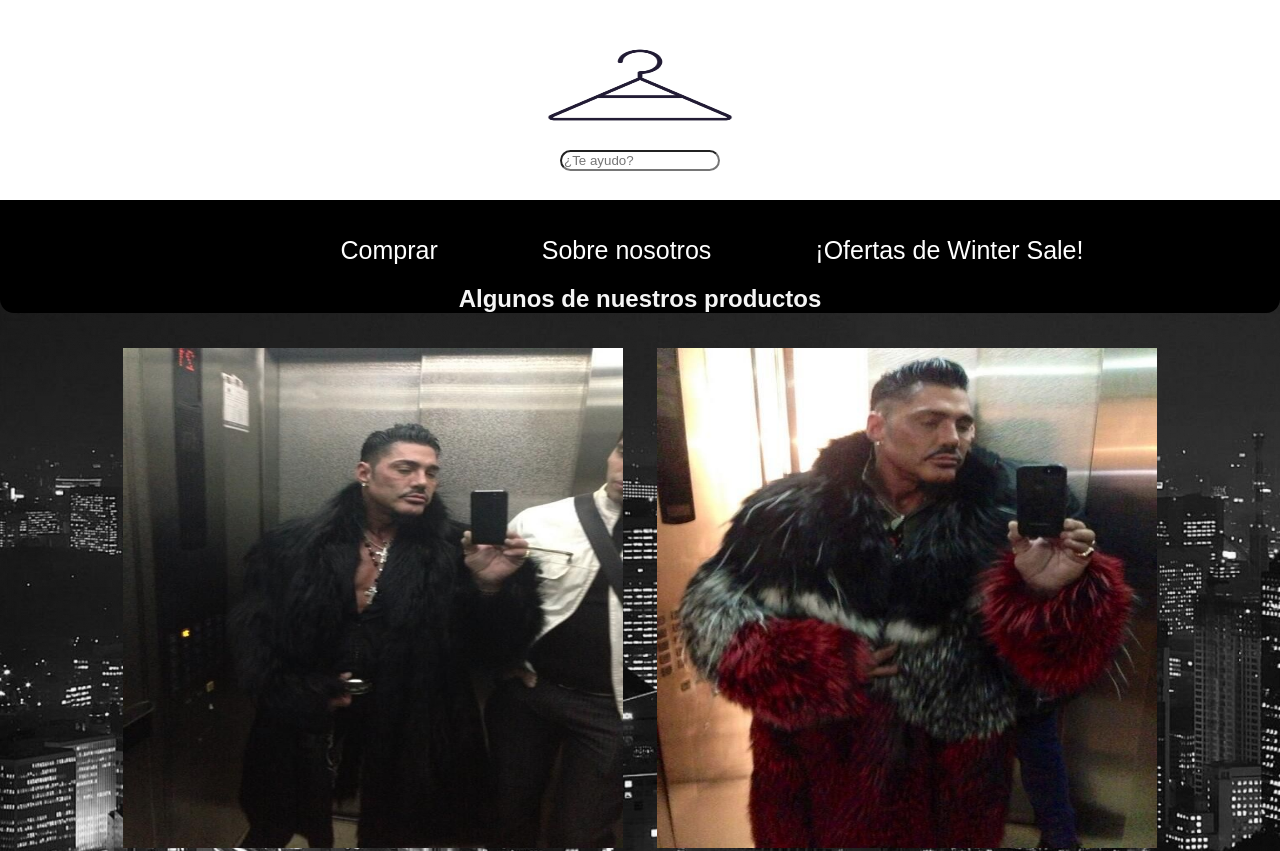
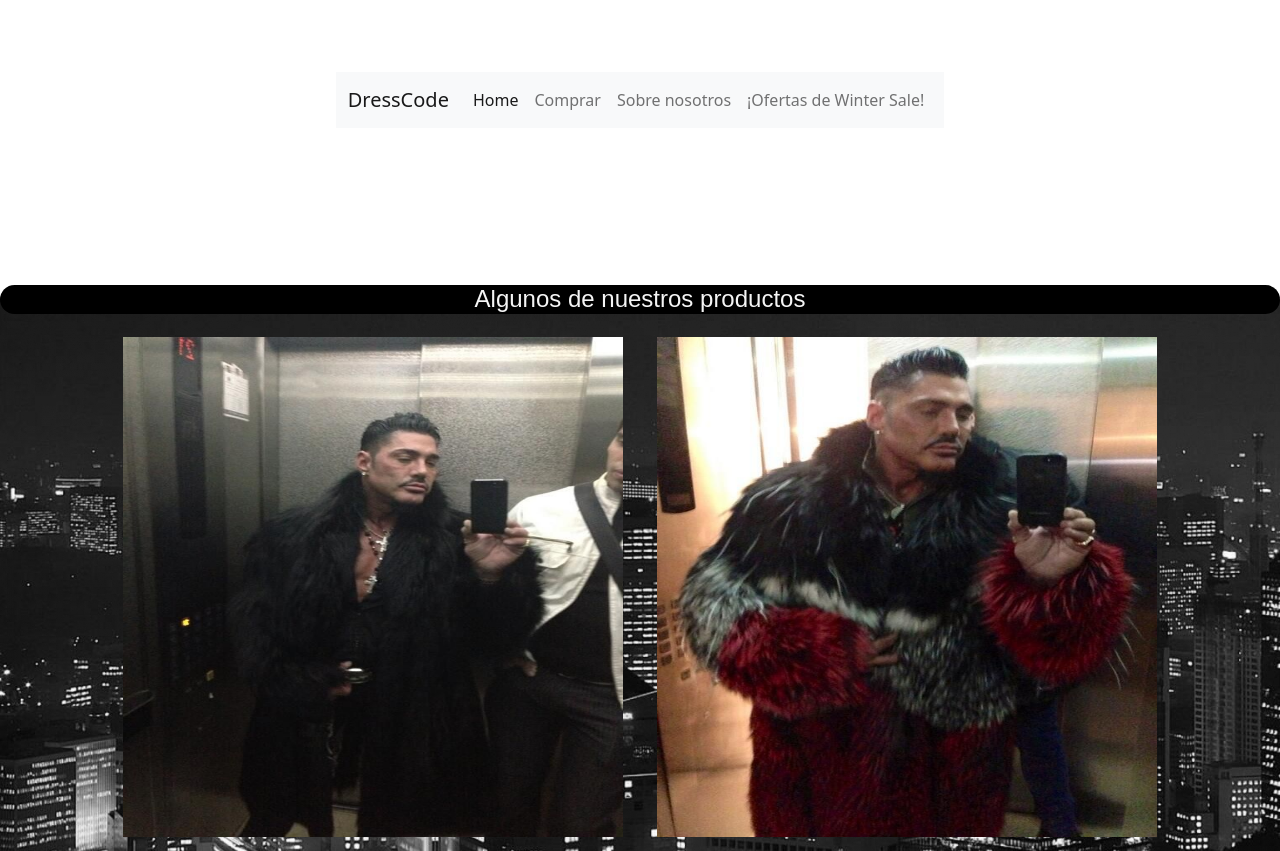
Before and after one commit to TiagoDelga/coderhouseproyecto, a plain HTML site: page DressCode-Tiago_Delgado/index.html in a window 1280 px wide. Shown: the top 851 px of the page. Drawn offline with nearby package versions, Linux system fonts and the light colour scheme.

Commit message:
Add files via upload

```diff
--- a/DressCode-Tiago_Delgado/index.html
+++ b/DressCode-Tiago_Delgado/index.html
@@ -6,22 +6,28 @@
     <meta name="viewport" content="width=device-width, initial-scale=1.0">
     <title>DressCode</title>
     <link rel="stylesheet" href="main.css">
+    <link href="https://cdn.jsdelivr.net/npm/bootstrap@5.2.0/dist/css/bootstrap.min.css" rel="stylesheet" integrity="sha384-gH2yIJqKdNHPEq0n4Mqa/HGKIhSkIHeL5AyhkYV8i59U5AR6csBvApHHNl/vI1Bx" crossorigin="anonymous">
 </head>
 <body>
     <div class="grid-loyout">
         <header class="header">
-            <nav>
-                <img class="headerimg" src="./resources/favicon.png" alt="logo-header">
-                <input class="input-search" type="search" placeholder="¿Te ayudo?">
-            </nav>
+            <nav class="navbar navbar-expand-lg bg-light">
+                <div class="container-fluid">
+                  <a class="navbar-brand" href="#">DressCode</a>
+                  <button class="navbar-toggler" type="button" data-bs-toggle="collapse" data-bs-target="#navbarNavAltMarkup" aria-controls="navbarNavAltMarkup" aria-expanded="false" aria-label="Toggle navigation">
+                    <span class="navbar-toggler-icon"></span>
+                  </button>
+                  <div class="collapse navbar-collapse" id="navbarNavAltMarkup">
+                    <div class="navbar-nav">
+                      <a class="nav-link active" aria-current="page" href="index.html">Home</a>
+                      <a class="nav-link" href="./pages/comprar.html">Comprar</a>
+                      <a class="nav-link" href="./pages/sobre-nosotros.html">Sobre nosotros</a>
+                      <a class="nav-link" href="./pages/Winter-Sale.html" >¡Ofertas de Winter Sale!</a>
+                    </div>
+                  </div>
+                </div>
+              </nav>
         </header>
-            <div class="menu">
-                <ul>
-                    <li><a href="index.html"><i class="fa-solid fa-house"></i></a></li>
-                    <li><a href="./pages/comprar.html">Comprar</a></li>
-                    <li><a href="./pages/sobre-nosotros.html">Sobre nosotros</a></li>
-                    <li class="item-rgrid"><a href="./pages/Winter-Sale.html">¡Ofertas de Winter Sale!</a></li>
-            </div>
             <main class="main">
                 <section>
                 <h1>Algunos de nuestros productos</h1>
@@ -37,5 +43,6 @@
             </h6>
         </footer>
     </div>
+    <script src="https://cdn.jsdelivr.net/npm/bootstrap@5.2.0/dist/js/bootstrap.bundle.min.js" integrity="sha384-A3rJD856KowSb7dwlZdYEkO39Gagi7vIsF0jrRAoQmDKKtQBHUuLZ9AsSv4jD4Xa" crossorigin="anonymous"></script>
 </body>
 </html>
--- a/DressCode-Tiago_Delgado/main.css
+++ b/DressCode-Tiago_Delgado/main.css
@@ -13,7 +13,7 @@ body{
     grid-template-columns: repeat(2, 1fr);
 }
 .header{
-    background-color: white;
+    background-color: rgb(255, 255, 255);
     text-align: center;
     padding: 20px;
     grid-area: header;
@@ -21,33 +21,6 @@ body{
     flex-direction: column;
     justify-content: center;
     align-items: center;
-}
-.menu{
-    grid-area: menu;
-    background-color: black;
-    display: flex;
-    justify-content: center;
-    align-items: center;
-    text-decoration: none;
-}
-.menu ul{
-    list-style: none;
-}
-.menu ul li{
-    display: inline-block;
-    margin: 0 40px;
-}
-.menu ul li a{
-  font-family: "Oswald", sans-serif;
-    font-size: 25px;
-    color: white;
-    text-decoration: none;
-    display: block;
-    padding: 10px;
-    display: flex;
-}
-.menu ul li a:hover{
-    background-color: black;
 }
 .main{
     grid-area: main;
@@ -153,14 +126,7 @@ body{
     margin: 15px;
 
 }
-.headerimg{
-    height: 110px;
-    width: 200px;
-    display: flex;
-    justify-content: center;
-    align-items: center;
-    margin-bottom: 10px;
-}
+
 .input-search{
     border-radius: 25px;
     width: 80%;
```
